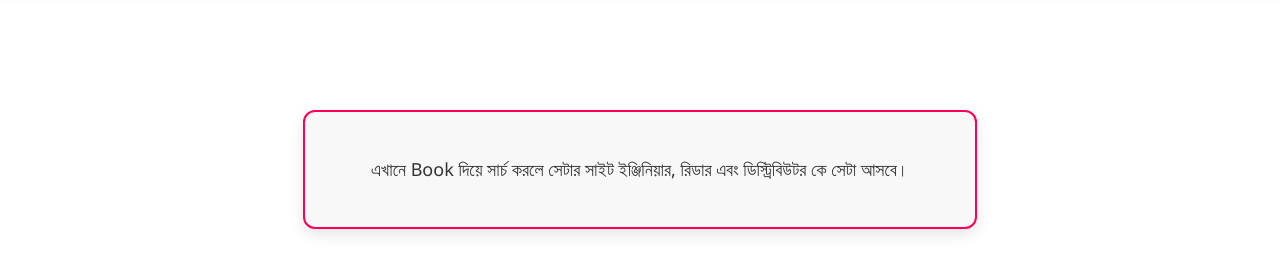
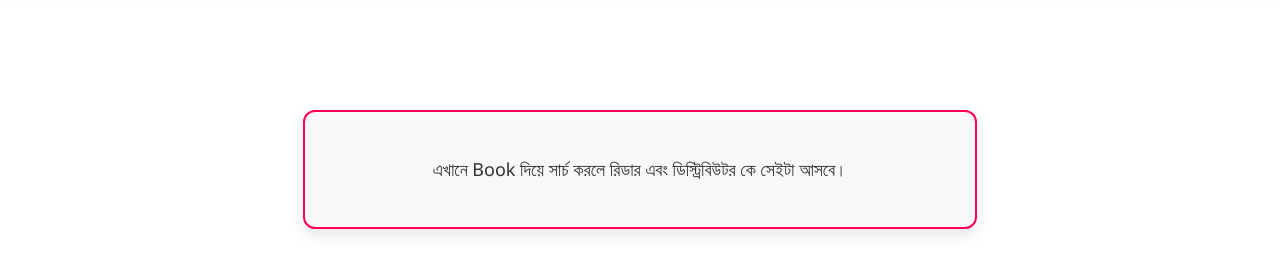
Before and after one commit to nesco177/PostpaidBook, a plain HTML site: page index.html in a window 1280 px wide. Shown: the part 70-344 px from the top of the page. Drawn offline with Linux system fonts and the light colour scheme.

Commit message:
Update index.html

```diff
--- a/index.html
+++ b/index.html
@@ -74,7 +74,7 @@
 
   <div class="announcement-box">
     <p>
-    এখানে Book দিয়ে সার্চ করলে সেটার সাইট ইঞ্জিনিয়ার, রিডার এবং ডিস্ট্রিবিউটর কে সেটা আসবে।
+    এখানে Book দিয়ে সার্চ করলে রিডার এবং ডিস্ট্রিবিউটর কে সেইটা আসবে।
   </div>
 
 </body>
```
